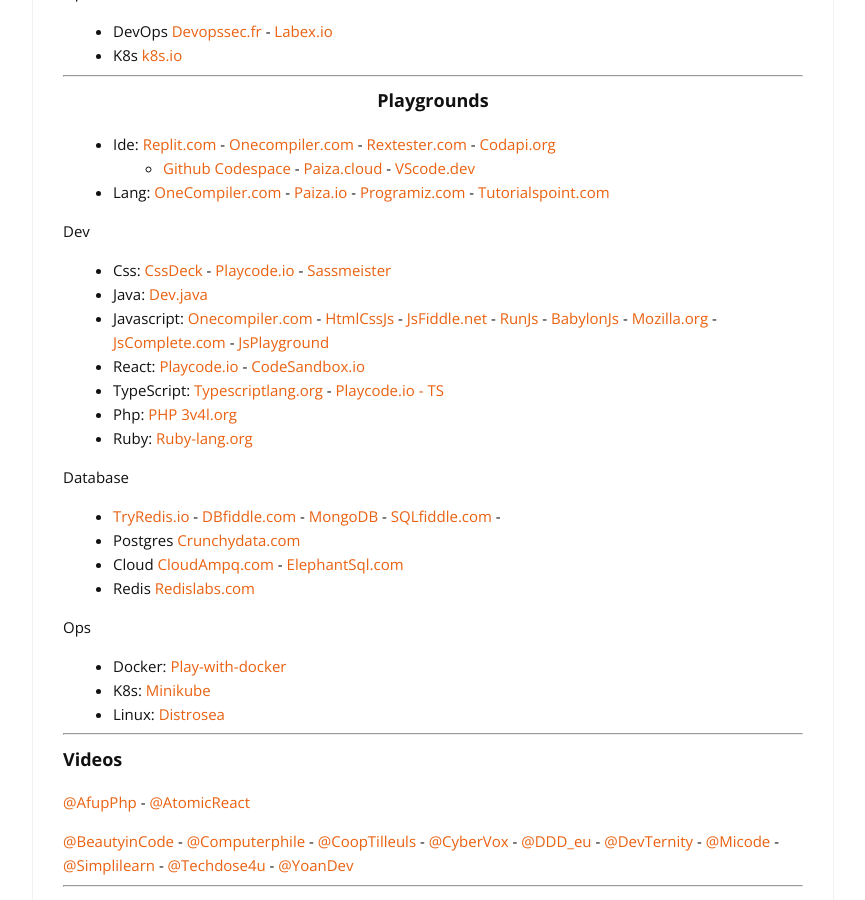
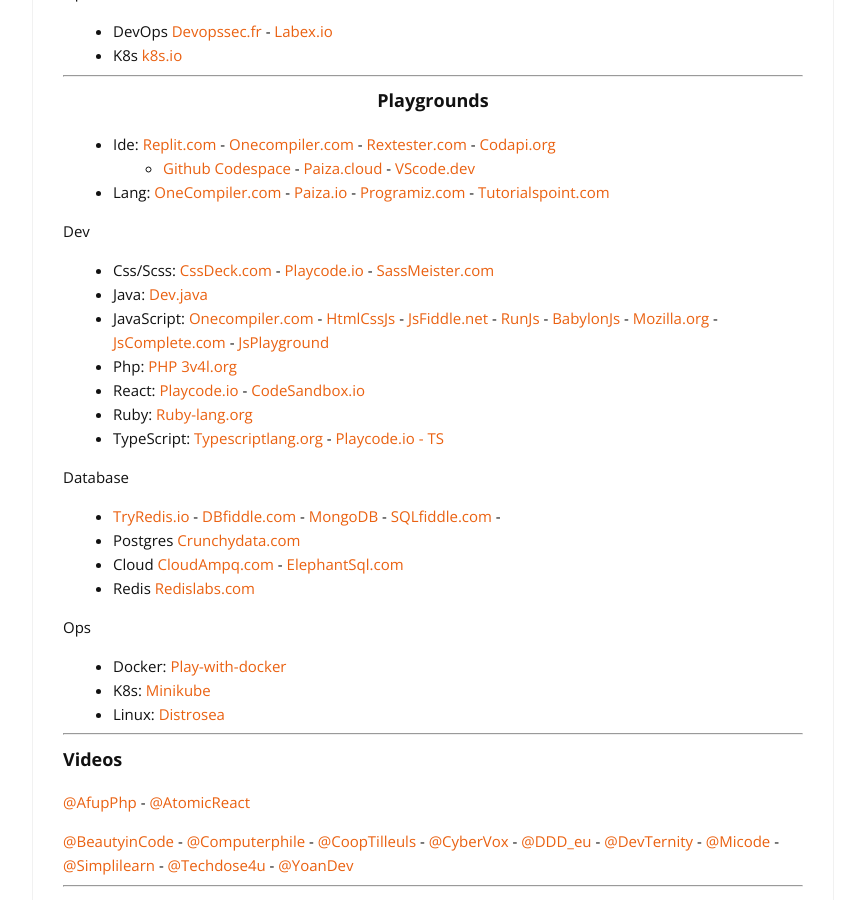
Before and after one commit to cylmat/cylmat.github.io, a Jekyll site: the page built from _pages/train.md, in a window 1280 px wide and 900 px high, scrolled down 1468 px. Shown: the whole window, without its empty margins (207-1072 px from the left). Built offline with Jekyll 4.4.1, drawn with Linux system fonts in a browser that asks for light colours; nearby versions of some CDN libraries.

Commit message:
Update train.md

```diff
--- a/_pages/train.md
+++ b/_pages/train.md
@@ -70,13 +70,13 @@
 - Lang: [OneCompiler.com](https://onecompiler.com) - [Paiza.io](https://paiza.io/en) - [Programiz.com](https://www.programiz.com/python-programming/online-compiler) - [Tutorialspoint.com](https://www.tutorialspoint.com/codingground.htm)
 
 Dev
-* Css: [CssDeck](https://cssdeck.com/) - [Playcode.io](https://playcode.io/css) - [Sassmeister](https://www.sassmeister.com)
+* Css/Scss: [CssDeck.com](https://cssdeck.com/) - [Playcode.io](https://playcode.io/css) - [SassMeister.com](https://www.sassmeister.com)
 * Java: [Dev.java](https://dev.java/playground)
-* Javascript: [Onecompiler.com](https://onecompiler.com/javascript) - [HtmlCssJs](https://html-css-js.com) - [JsFiddle.net](https://jsfiddle.net) - [RunJs](https://runjs.co) - [BabylonJs](https://playground.babylonjs.com) - [Mozilla.org](https://developer.mozilla.org/en-US/play) - [JsComplete.com](https://jscomplete.com/playground) - [JsPlayground](https://www.jsplayground.dev)
+* JavaScript: [Onecompiler.com](https://onecompiler.com/javascript) - [HtmlCssJs](https://html-css-js.com) - [JsFiddle.net](https://jsfiddle.net) - [RunJs](https://runjs.co) - [BabylonJs](https://playground.babylonjs.com) - [Mozilla.org](https://developer.mozilla.org/en-US/play) - [JsComplete.com](https://jscomplete.com/playground) - [JsPlayground](https://www.jsplayground.dev)
+* Php: [PHP 3v4l.org](https://3v4l.org)
 * React: [Playcode.io](https://playcode.io/react) - [CodeSandbox.io](https://codesandbox.io/s)
+* Ruby: [Ruby-lang.org](https://try.ruby-lang.org/playground)
 * TypeScript: [Typescriptlang.org](https://www.typescriptlang.org/play) - [Playcode.io - TS](https://playcode.io/typescript-playground)
-* Php: [PHP 3v4l.org](https://3v4l.org)
-* Ruby: [Ruby-lang.org](https://try.ruby-lang.org/playground/)
 
 Database
 * [TryRedis.io](https://try.redis.io) - [DBfiddle.com](https://www.db-fiddle.com) - [MongoDB](https://mongoplayground.net) - [SQLfiddle.com](http://sqlfiddle.com) -
```
